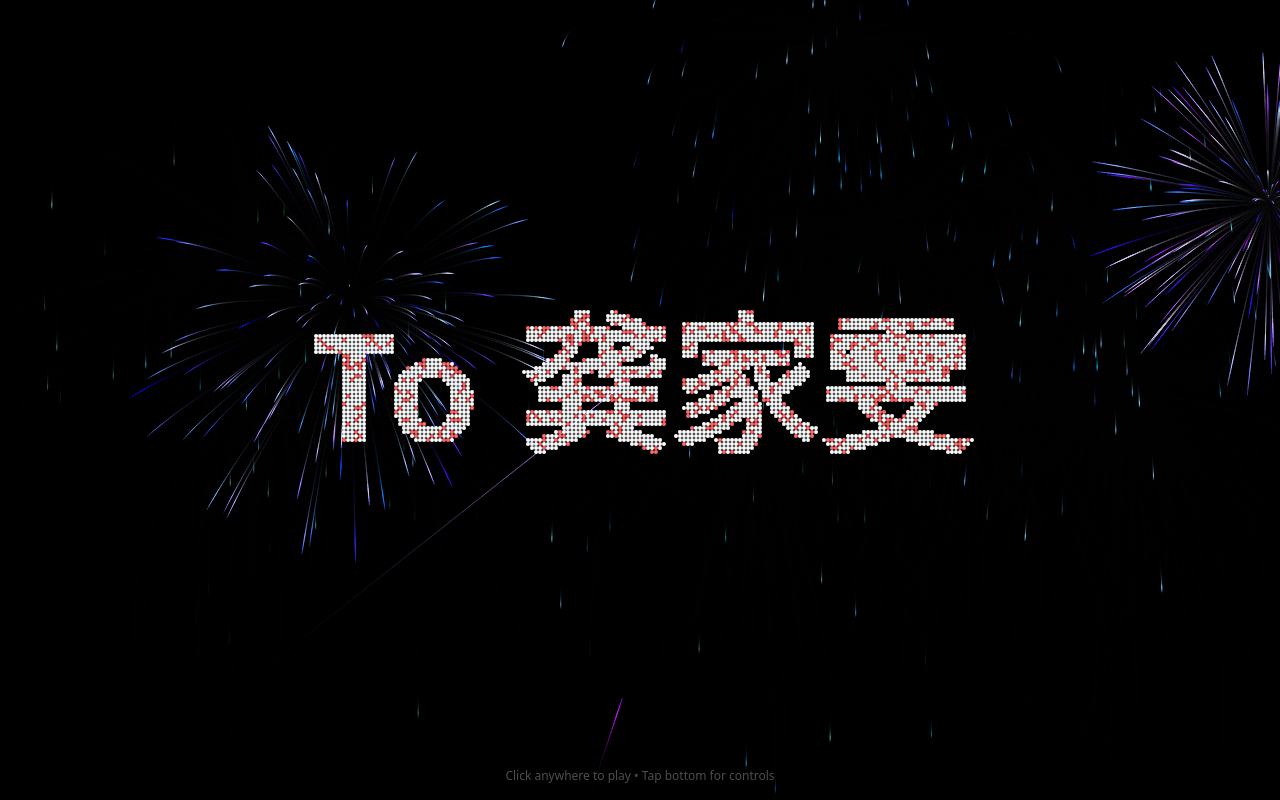
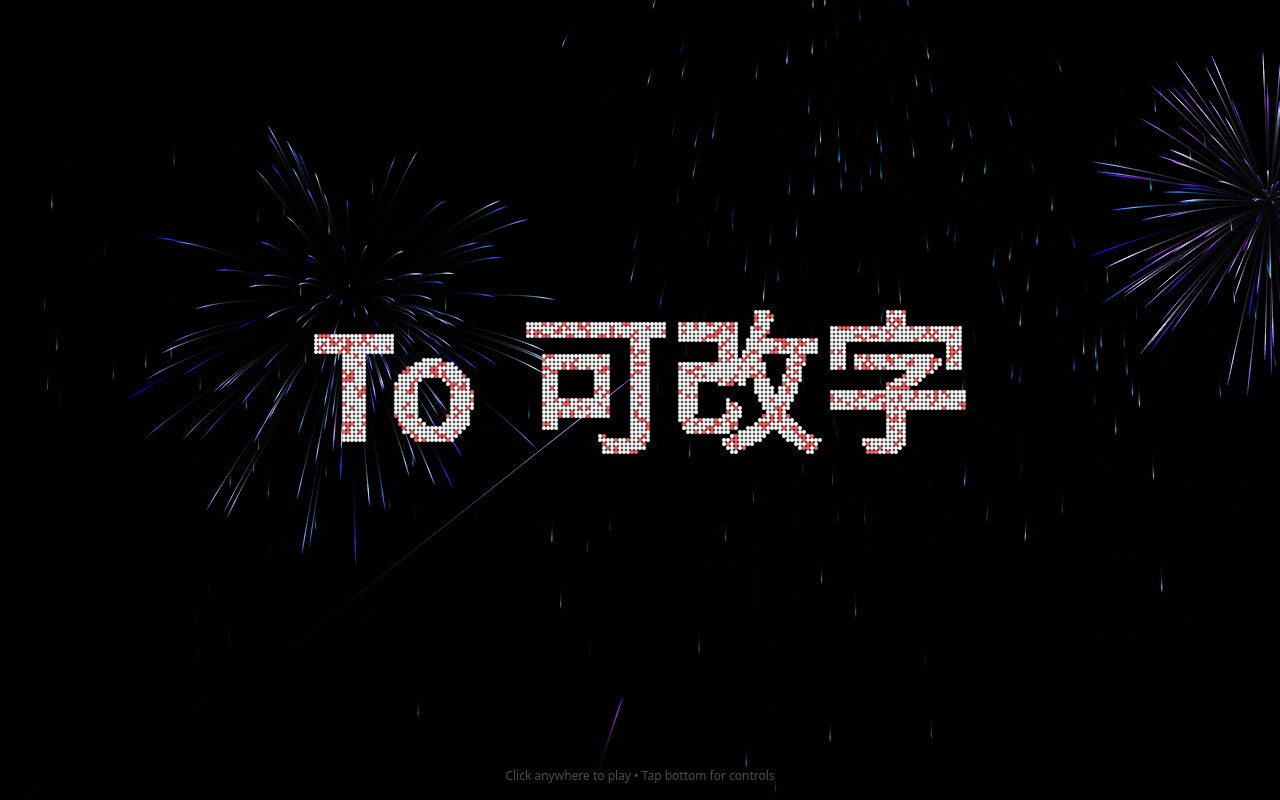
Before and after one commit to Memorial-coder/music-2026, a React (Vite) app: page / in a window 1280 px wide. Built offline with nearby package versions, Linux system fonts and the light colour scheme.

Commit message:
Update App.tsx

```diff
--- a/App.tsx
+++ b/App.tsx
@@ -8,10 +8,10 @@ import { Play, Pause, SkipForward } from 'lucide-react';
 // The sequence of messages to display
 const MESSAGES = [
   "再见 2025",
-  "To 龚家雯",
-  "祝龚家雯",
-  "身体健康",
-  "新年快乐",
+  "To 可改字",
+  "祝 可改字",
+  "身体健康 可改字",
+  "新年快乐 可改字",
   "一月一号 宜悦宜好！",
   "❤"
 ];
```
